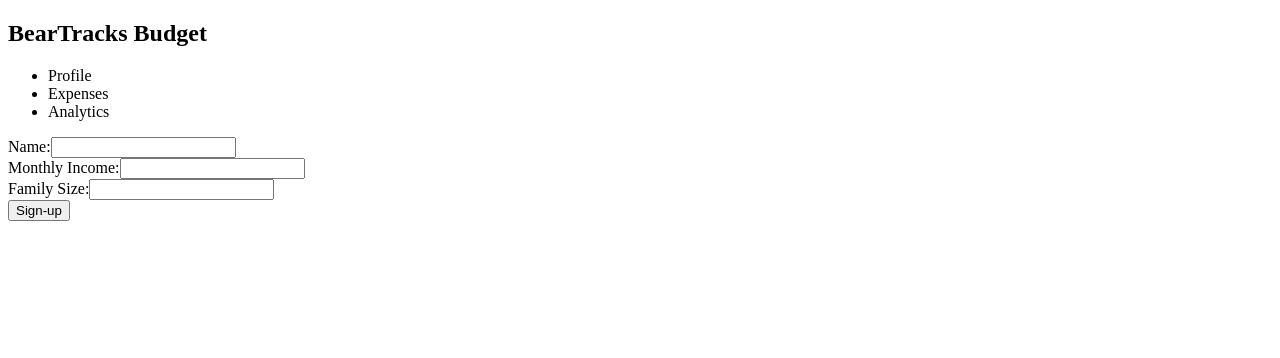
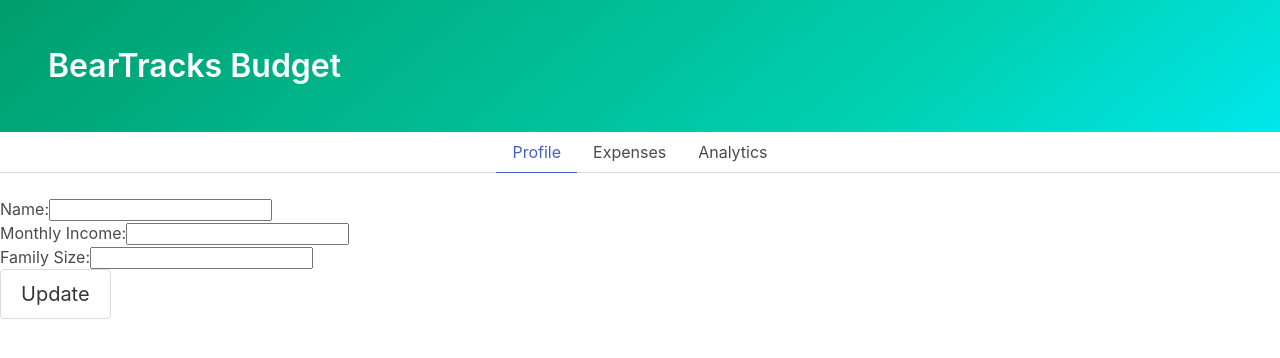
Before and after one commit to dsilberger/budget-hackathon, a React app: page / in a window 1280 px wide. Shown: the top 358 px of the page. Built offline with nearby package versions, Linux system fonts and the light colour scheme; no server answers; the HTML template or start-up script is replaced by a standard one.

Commit message:
pre-conditional logic rework commit

```diff
--- a/client/src/api.js
+++ b/client/src/api.js
@@ -9,8 +9,17 @@ const api = {
     const config = { url: "/expenses" };
     return axios(config).then(({ data: expenseList }) => expenseList);
   },
-  handleUserSubmit: data => {
-    return axios.post("/user", data);
+  handleUserSubmit: ({ name, familySize, income }) => {
+    const config = {
+      method: "POST",
+      url: "/user",
+      data: {
+        name: name,
+        familySize: familySize,
+        income: income
+      }
+    };
+    return axios(config).then(({ data }) => data);
   },
   postExpense: ({ date, amount, categoryId, description, accountName }) => {
     const config = {
@@ -25,6 +34,14 @@ const api = {
       }
     };
     return axios(config).then(({ data }) => data);
+  },
+  fetchUserProfile: () => {
+    const config = {
+      method: "GET",
+      url: "/user"
+    };
+
+    return axios(config).then(({ data }) => data);
   }
 };
 
--- a/client/src/components/UserForm.jsx
+++ b/client/src/components/UserForm.jsx
@@ -1,5 +1,6 @@
 import React from "react";
 import api from "../api.js";
+import "bulma";
 
 class UserForm extends React.Component {
   constructor(props) {
@@ -8,15 +9,30 @@ class UserForm extends React.Component {
     this.state = {
       username: "",
       income: "",
-      familySize: ""
+      familySize: "",
+      id: "",
+      editMode: false
     };
 
     this.handleChange = this.handleChange.bind(this);
     this.handleClick = this.handleClick.bind(this);
+    this.updateProfile = this.updateProfile.bind(this);
   }
 
   handleChange(event) {
     this.setState({ [event.target.name]: event.target.value });
+  }
+
+  componentDidMount() {
+    api.fetchUserProfile().then(({ id, name, income, familySize }) => {
+      this.setState({
+        username: name,
+        id: id,
+        familySize: familySize,
+        income: income,
+        editMode: !this.state.editMode
+      });
+    });
   }
 
   handleClick(event) {
@@ -30,30 +46,89 @@ class UserForm extends React.Component {
     api.handleUserSubmit(newUserObject);
   }
 
+  updateProfile(event) {
+    event.preventDefault();
+
+    api.fetchUserProfile().then(({ id, name, income, familySize }) => {
+      this.setState({
+        username: name,
+        id: id,
+        familySize: familySize,
+        income: income,
+        editMode: !this.state.editMode
+      });
+    });
+
+    console.log(this.state);
+  }
+
   render() {
+    if (this.state.editMode) {
+      return (
+        <div>
+          <div classname="card">
+            <div class="card-header">
+              <div class="card-header-title">Your Profile</div>
+            </div>
+            <div class="card-content">
+              <ul>
+                <li>Name: {this.state.username}</li>
+                <li>Monthly Income: {this.state.income}</li>
+                <li>Family Size: {this.state.familySize}</li>
+              </ul>
+            </div>
+          </div>
+          <div classname="card-footer">
+            <div classname="card-footer-item">
+              <button className="button is-medium" onClick={this.updateProfile}>
+                Edit Profile
+              </button>
+            </div>
+          </div>
+        </div>
+      );
+    } else {
       return (
         <div>
           <form>
             <label>
               Name:
-            <input type="text" name="username" onChange={this.handleChange} />
+              <input
+                type="text"
+                value={this.state.username}
+                name="username"
+                onChange={this.handleChange}
+              />
             </label>
             <br />
             <label>
               Monthly Income:
-            <input type="text" name="income" onChange={this.handleChange} />
+              <input
+                type="text"
+                value={this.state.income}
+                name="income"
+                onChange={this.handleChange}
+              />
             </label>
             <br />
             <label>
               Family Size:
-            <input type="text" name="familySize" onChange={this.handleChange} />
+              <input
+                type="text"
+                value={this.state.familySize}
+                name="familySize"
+                onChange={this.handleChange}
+              />
             </label>
             <br />
-          <button onClick={this.handleClick}>Sign-up</button>
+            <button className="button is-medium" onClick={this.updateProfile}>
+              Update
+            </button>
           </form>
         </div>
       );
     }
   }
+}
 
 export default UserForm;
```
Lines whose indentation alone changed are shown as unchanged.
